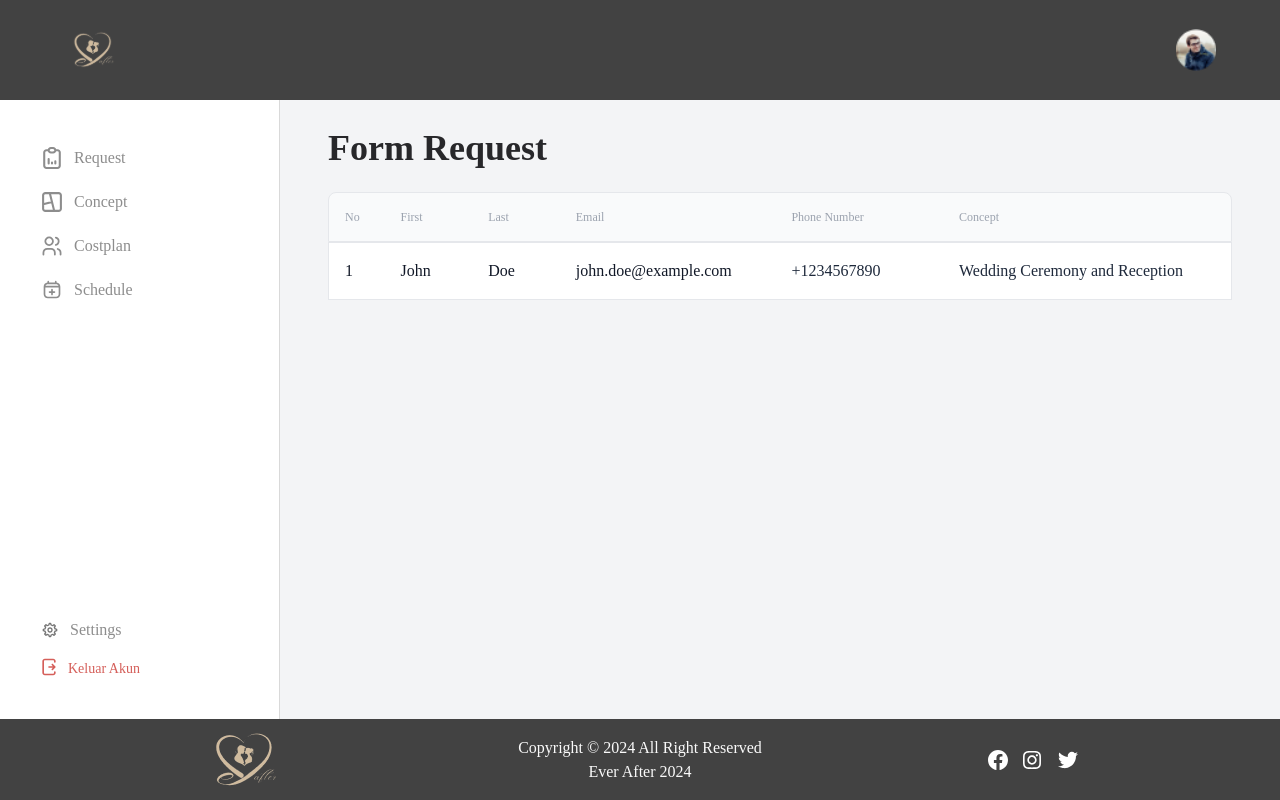
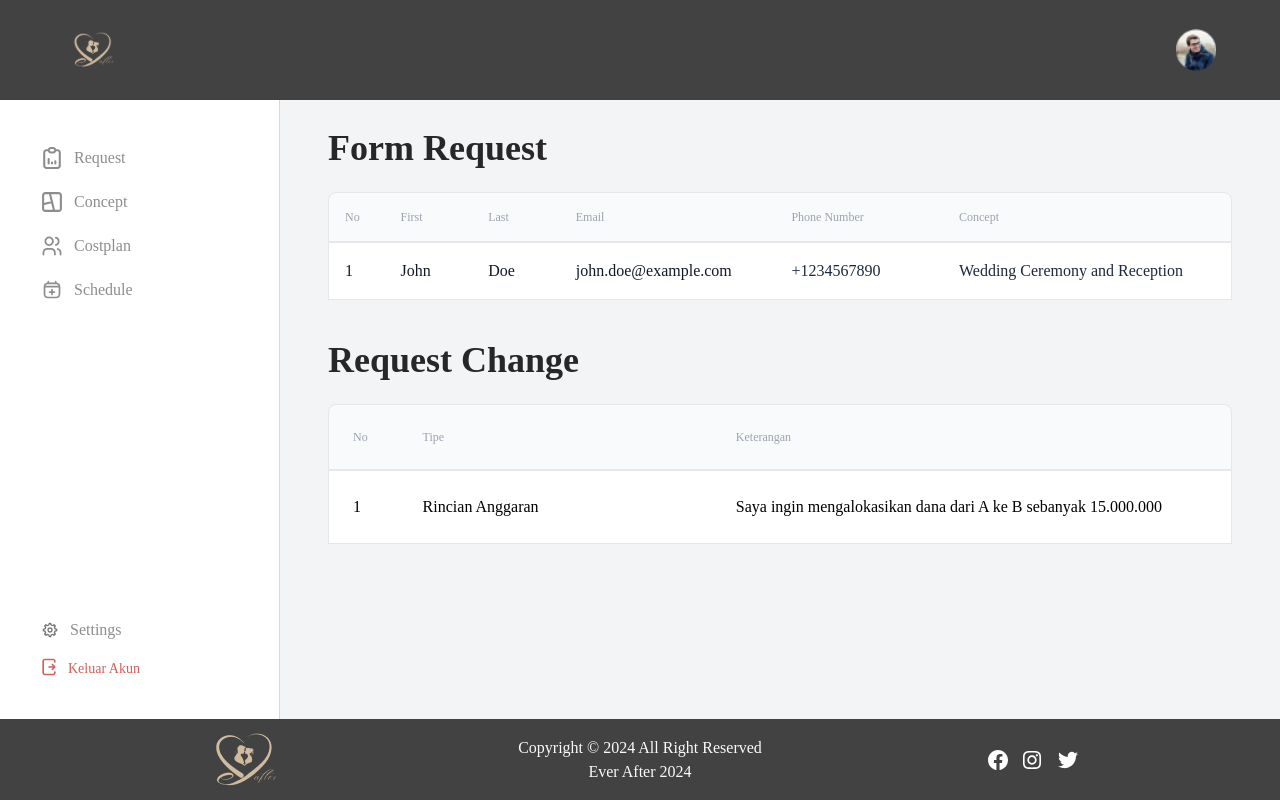
Before and after one commit to NabilaAdelina/Wedding-Organizer, a React (Vite) app in the folder client/: page /fa2 in a window 1280 px wide. Built offline with nearby package versions, Linux system fonts and the light colour scheme; a web font is replaced by a local one.

Commit message:
Fa2 - Request Change

```diff
--- a/client/src/pages/Admin/FormAdmin/FormA2.jsx
+++ b/client/src/pages/Admin/FormAdmin/FormA2.jsx
@@ -4,6 +4,19 @@ import SidebarAdmin from '../components/SidebarAdmin';
 import Footer from '../../../components/Footer';
 
 const FormA2 = () => {
+    const [formData, setFormData] = useState({
+        tipe: '',
+        keterangan: ''
+    });
+
+    const handleChange = (e) => {
+        const { name, value } = e.target;
+        setFormData((prev) => ({
+            ...prev,
+            [name]: value
+        }));
+    };
+
     return (
         <div className="min-h-screen flex flex-col bg-gray-100">
             <NavbarAdmin />
@@ -36,9 +49,32 @@ const FormA2 = () => {
                                 <div className="w-64 text-slate-800">Wedding Ceremony and Reception</div>
                             </div>
                         </div>
+                        {/* Tabel tambahan */}
+
+                        <main className="flex-1 p-0 ml-[0px] mt-[20px] mb-[15px]">
+                            <div className="flex justify-between items-center mb-6">
+                                <h1 className="text-left text-zinc-800 text-4xl font-bold font-['Boska']" style={{ marginTop: '20px' }}>Request Change</h1>
+                            </div></main>
+                        <div className="mt-6">
+                        <div className="bg-gray-50 rounded-t-lg border border-gray-200">
+                                    <div className="flex justify-between items-center p-4 text-xs font-normal text-gray-400">
+                                        <div style={{ width: '8%', padding: '8px' }}>No</div>
+                                        <div style={{ width: '36%', padding: '8px' }}>Tipe</div>
+                                        <div style={{ width: '56%', padding: '8px' }}>Keterangan</div>
+                                    </div>
+                                </div>
+                            </div>
+                            <div className="bg-white border border-gray-200">
+                                <div className="flex justify-between items-center p-4">
+                                    <div style={{ width: '8%', padding: '8px', color: '#000' }}>1</div>
+                                    <div style={{ width: '36%', padding: '8px', color: '#000' }}>Rincian Anggaran</div>
+                                    <div style={{ width: '56%', padding: '8px', color: '#000' }}>Saya ingin mengalokasikan dana dari A ke B sebanyak 15.000.000</div>
+                                </div>
+                        </div>
                     </div>
                 </main>
             </div>
+
             <Footer />
         </div>
     );
--- /dev/null
+++ b/client/src/pages/Admin/FormAdmin/tes.jsx
@@ -0,0 +1,67 @@
+import React from 'react';
+import NavbarAdmin from '../components/NavbarAdmin';
+import SidebarAdmin from '../components/SidebarAdmin';
+import Footer from '../../../components/Footer';
+
+const FormA2 = () => {
+    return (
+        <div className="min-h-screen flex flex-col bg-gray-100">
+            <NavbarAdmin />
+            <div className="flex flex-1">
+                <SidebarAdmin />
+                <main className="flex-1 p-12 ml-[0px] mt-[80px] mb-[64px]">
+                    <div className="flex justify-between items-center mb-6">
+                        <h1 className="text-left text-zinc-800 text-4xl font-bold font-['Boska']">Form Request</h1>
+                    </div>
+                    <div className="mt-6">
+                        <div className="bg-gray-50 rounded-t-lg border border-gray-200">
+                            <div className="flex justify-between items-center p-4 text-xs font-normal text-gray-400">
+                                <div style={{ width: '8%', padding: '8px' }}>No</div>
+                                <div style={{ width: '16%', padding: '8px' }}>First</div>
+                                <div style={{ width: '16%', padding: '8px' }}>Last</div>
+                                <div style={{ width: '24%', padding: '8px' }}>Email</div>
+                                <div style={{ width: '18%', padding: '8px' }}>Phone Number</div>
+                                <div style={{ width: '18%', padding: '8px' }}>Concept</div>
+                            </div>
+                        </div>
+                        <div className="bg-white border border-gray-200">
+                            <div className="flex justify-between items-center p-4">
+                                <div style={{ width: '8%', padding: '8px', color: '#000' }}>1</div>
+                                <div style={{ width: '16%', padding: '8px', color: '#000' }}>John</div>
+                                <div style={{ width: '16%', padding: '8px', color: '#000' }}>Doe</div>
+                                <div style={{ width: '24%', padding: '8px', color: '#000' }}>john.doe@example.com</div>
+                                <div style={{ width: '18%', padding: '8px', color: '#374151' }}>+1234567890</div>
+                                <div style={{ width: '18%', padding: '8px', color: '#374151' }}>Wedding Ceremony and Reception</div>
+                            </div>
+                        </div>
+                        {/* Ajuan Perubahan */}
+                        <main className="flex-1 p-12 ml-[0px] mt-[80px] mb-[64px]">
+                            <div className="flex justify-between items-center mb-6">
+                                <h1 className="text-left text-zinc-800 text-4xl font-bold font-['Boska']">Request Change</h1>
+                            </div>
+                            <div className="mt-6">
+                                <div className="bg-gray-50 rounded-t-lg border border-gray-200">
+                                    <div className="flex justify-between items-center p-4 text-xs font-normal text-gray-400">
+                                        <div style={{ width: '8%', padding: '8px' }}>No</div>
+                                        <div style={{ width: '36%', padding: '8px' }}>Tipe</div>
+                                        <div style={{ width: '56%', padding: '8px' }}>Keterangan</div>
+                                    </div>
+                                </div>
+                            </div>
+                            <div className="bg-white border border-gray-200">
+                                <div className="flex justify-between items-center p-4">
+                                    <div style={{ width: '8%', padding: '8px', color: '#000' }}>1</div>
+                                    <div style={{ width: '36%', padding: '8px', color: '#000' }}>Rincian Anggaran</div>
+                                    <div style={{ width: '56%', padding: '8px', color: '#000' }}>Saya ingin mengalokasikan dana dari A ke B</div>
+                                </div>
+                            </div>
+                        </main>
+                    </div>
+                </main>
+            </div>
+            <Footer />
+        </div>
+    );
+};
+
+export default FormA2;
```
